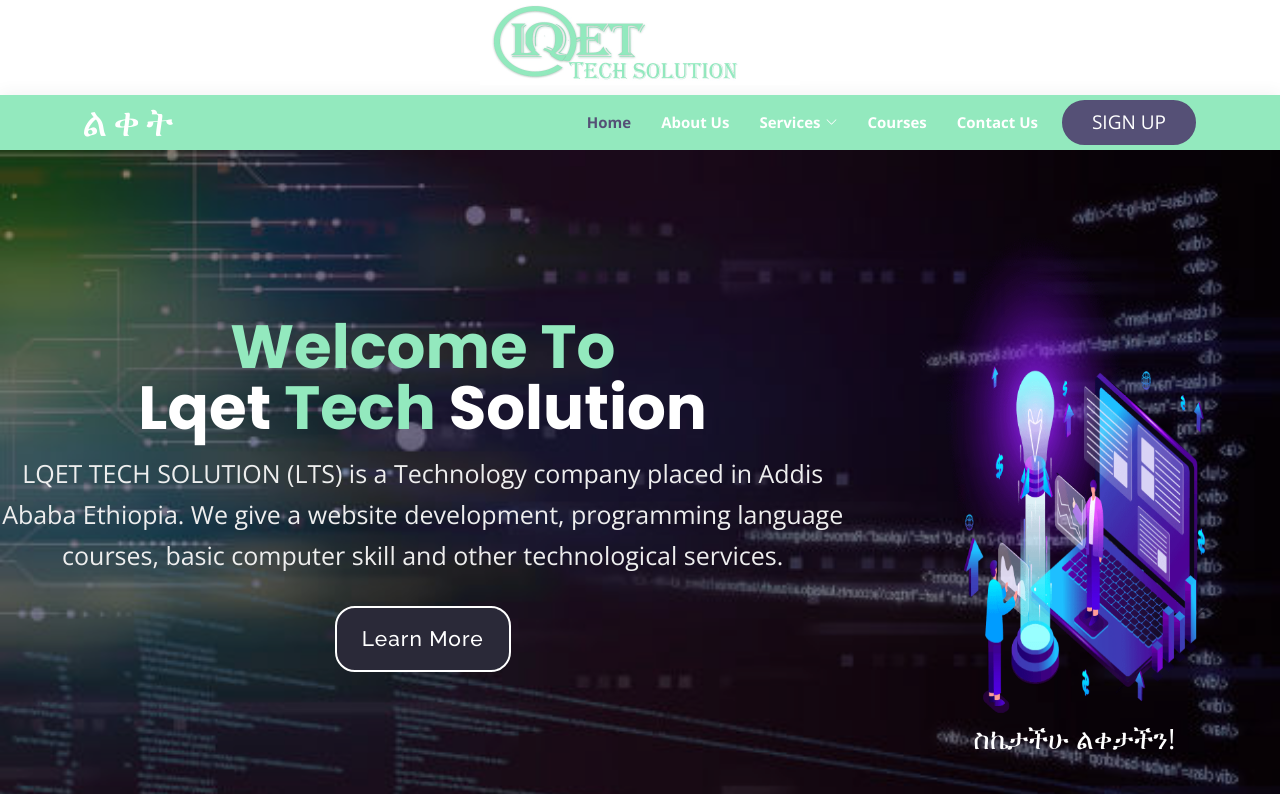
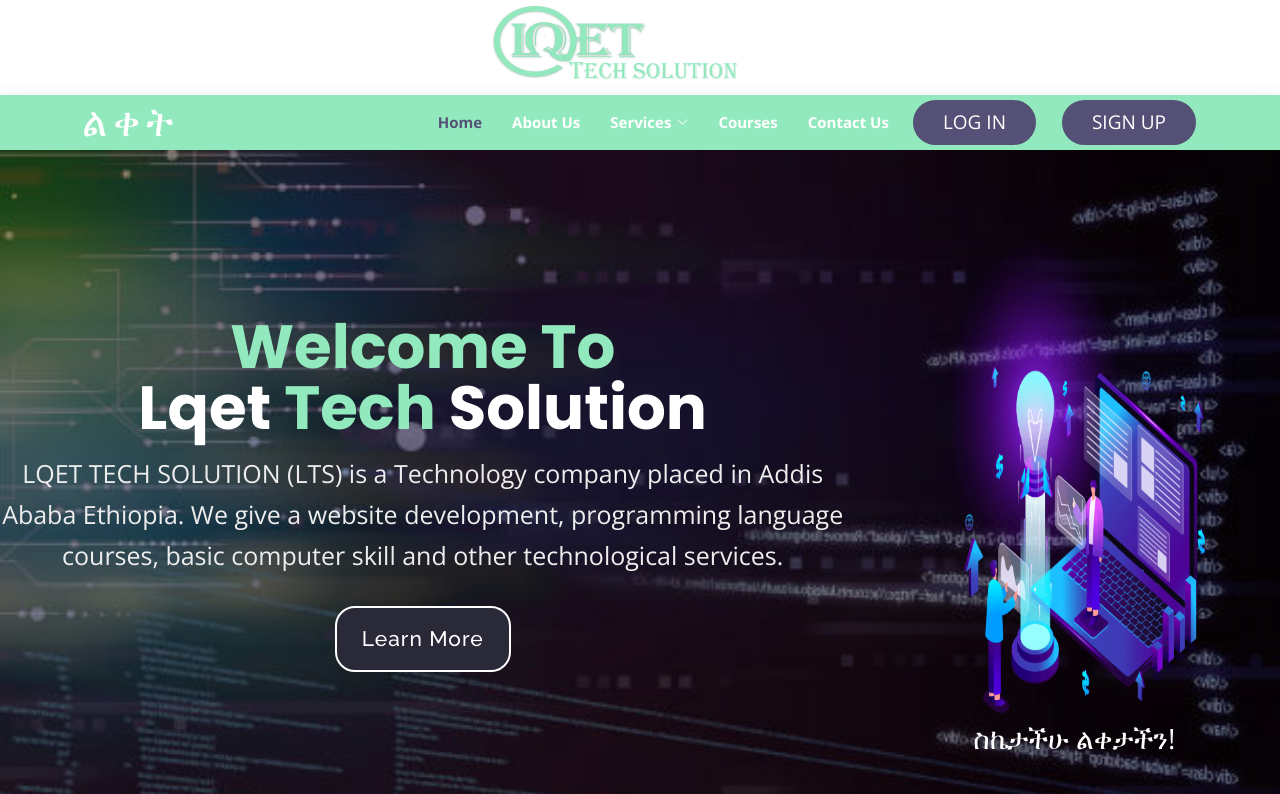
Before and after one commit to LQET/lqet.github.io, a plain HTML site: page index.html in a window 1280 px wide. Shown: the top 794 px of the page. Drawn offline with nearby package versions, Linux system fonts and the light colour scheme.

Commit message:
Update index.html
added login page

```diff
--- a/index.html
+++ b/index.html
@@ -80,7 +80,7 @@
         </ul>
         <i class="bi bi-list mobile-nav-toggle"></i>
       </nav><!-- .navbar -->
-
+      <a href="Login.html" class="get-started-btn">LOG IN</a>
       <a href="sign.html" class="get-started-btn">SIGN UP</a>
 
     </div>
```
